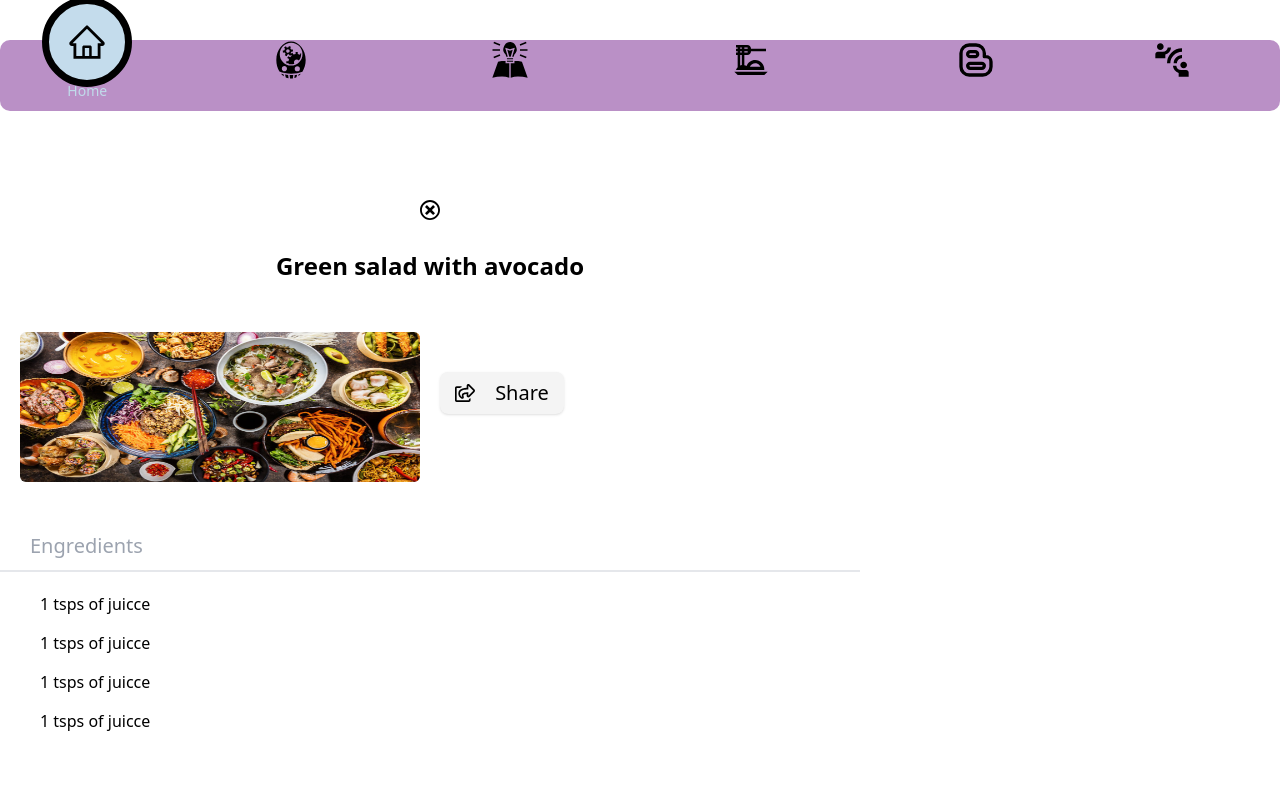
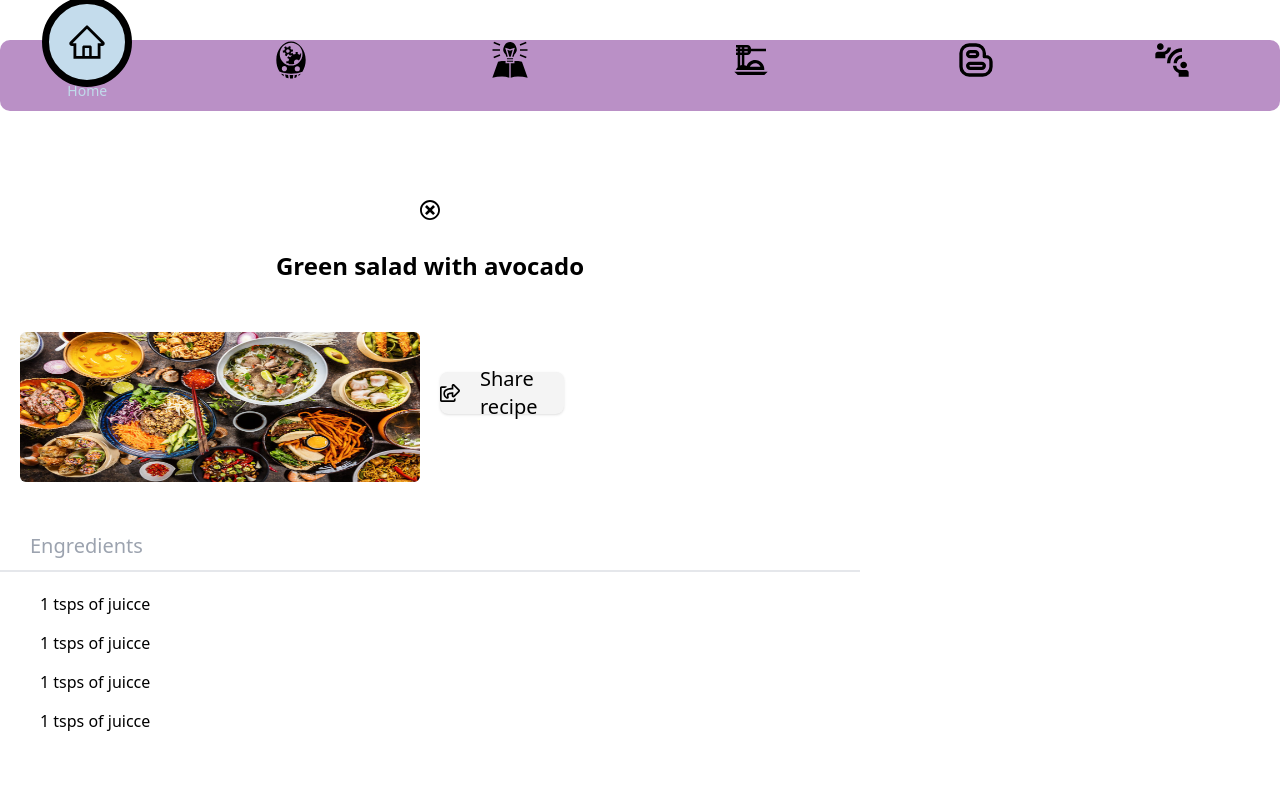
Before and after one commit to Kevinemug/good-vibes, a React (Vite) app: page /more in a window 1280 px wide. Shown: the top 797 px of the page. Built offline with nearby package versions, Linux system fonts and the light colour scheme.

Commit message:
Update more.jsx

```diff
--- a/src/common/more.jsx
+++ b/src/common/more.jsx
@@ -16,7 +16,7 @@ const More = () => {
                 </div>
                 <div className='h-[42px] w-[124px] shadow  rounded-lg bg-[#F4F4F4] flex justify-center items-center gap-x-20 mt-40' >
                     <div><FaRegShareSquare className='text-xl'/></div>
-                    <p className='text-xl'>Share</p>
+                    <p className='text-xl'>Share recipe</p>
                 </div>
             </div>
         </div>
```
